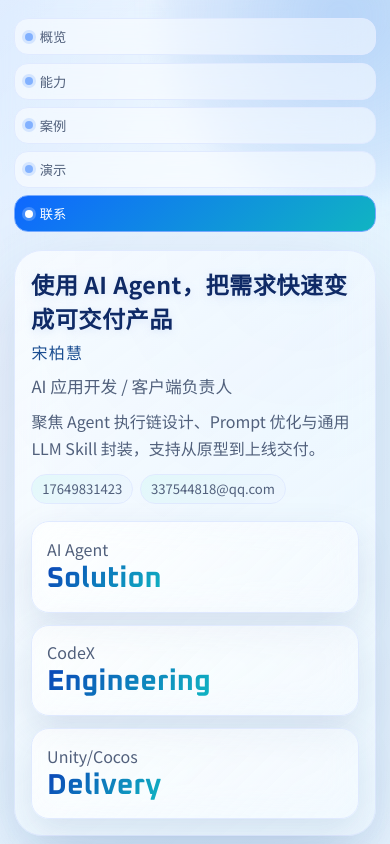
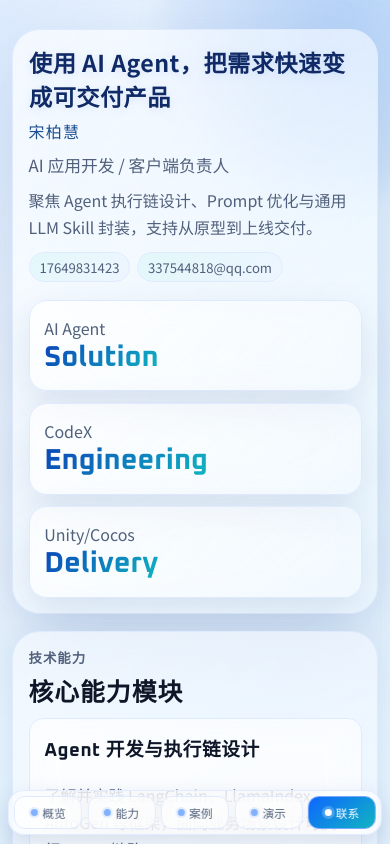
Before and after one commit to Lanxin123/Agent_resume, a Next.js app: page / in a window 390 px wide. Shown: the top 844 px of the page. Built offline with nearby package versions, Linux system fonts and the light colour scheme.

Commit message:
feat: optimize mobile navigation layout

```diff
--- a/app/globals.css
+++ b/app/globals.css
@@ -726,19 +726,43 @@ h3 {
 
 @media (max-width: 980px) {
   .site-shell {
-    padding-right: 1.25rem;
+    padding-right: 1.1rem;
+    padding-bottom: 5.6rem;
   }
 
   .side-nav {
-    position: sticky;
-    top: 0.4rem;
-    transform: none;
+    position: fixed;
+    left: 50%;
     right: auto;
-    width: 100%;
+    top: auto;
+    bottom: 0.7rem;
+    transform: translateX(-50%);
+    width: min(94vw, 560px);
     display: grid;
-    grid-template-columns: repeat(2, minmax(0, 1fr));
-    gap: 0.45rem;
-    margin-top: 0.35rem;
+    grid-template-columns: repeat(5, minmax(0, 1fr));
+    gap: 0.34rem;
+    margin-top: 0;
+    padding: 0.34rem;
+    border: 1px solid color-mix(in oklab, var(--line) 68%, white);
+    border-radius: 16px;
+    background: rgba(255, 255, 255, 0.62);
+    backdrop-filter: blur(16px) saturate(1.08);
+    box-shadow: 0 10px 24px rgba(15, 54, 130, 0.15);
+  }
+
+  .side-nav a {
+    justify-content: center;
+    text-align: center;
+    padding: 0.44rem 0.24rem;
+    font-size: 0.76rem;
+    border-radius: 11px;
+    gap: 0.28rem;
+  }
+
+  .side-nav .nav-dot {
+    width: 7px;
+    height: 7px;
+    box-shadow: 0 0 0 2px rgba(15, 103, 255, 0.1);
   }
 
   .hero {
@@ -748,7 +772,7 @@ h3 {
 
 @media (max-width: 640px) {
   .site-shell {
-    padding: 0.8rem 0.9rem 3rem;
+    padding: 0.72rem 0.78rem 5.7rem;
   }
 
   .site-header {
@@ -757,13 +781,18 @@ h3 {
   }
 
   .site-nav {
-    top: 0.35rem;
-    grid-template-columns: 1fr;
+    width: min(96vw, 430px);
+    bottom: 0.55rem;
   }
 
   .hero,
   .panel {
-    padding: 1rem;
+    padding: 0.94rem;
+  }
+
+  .side-nav a {
+    font-size: 0.73rem;
+    padding: 0.42rem 0.2rem;
   }
 
   .skill-tree {
```
